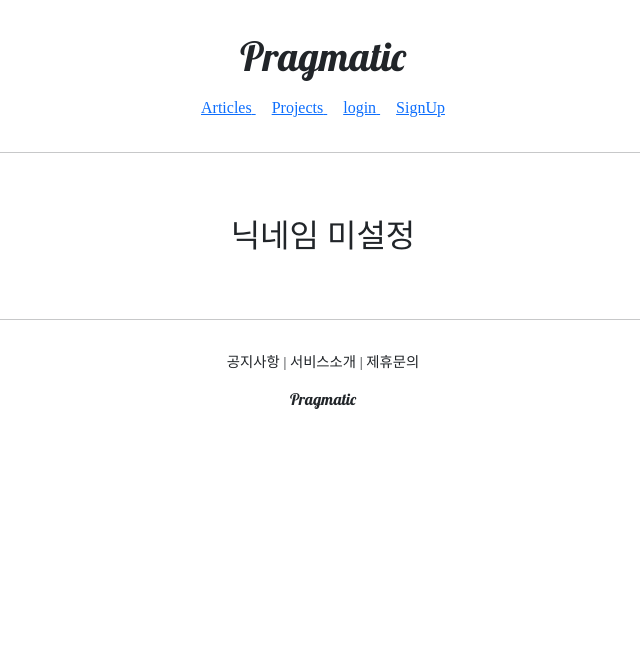
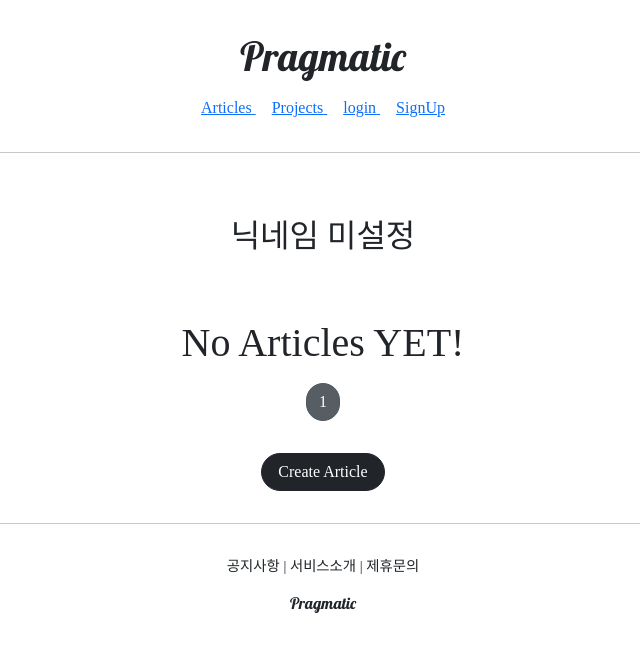
Before and after one commit to mingsungk/pragmatic, a Django app: page /accounts/detail/2 in a window 1280 px wide. Shown: the top 652 px of the page, without its empty margins (317-957 px from the left). Run offline with Django 3.2, Linux system fonts and the light colour scheme; data comes from the database, SQL or seed files in the repository; both versions use the stored data as it was after the commit; parts of the project's set-up code (start-up, migrations or seed data) failed here and were passed over; some libraries are stand-ins or nearby versions; some web fonts are replaced.

Commit message:
django course 41 commit

```diff
--- a/accountapp/templates/accountapp/detail.html
+++ b/accountapp/templates/accountapp/detail.html
@@ -47,6 +47,13 @@
             {% endif %}
 
         </div>
+
+        <div>
+
+            {% include 'snippets/list_fragment.html' with article_list=object_list %}
+
+        </div>
+
     </div>
 
 {% endblock %}
--- a/accountapp/views.py
+++ b/accountapp/views.py
@@ -9,10 +9,12 @@ from django.shortcuts import render
 from django.urls import reverse, reverse_lazy
 from django.utils.decorators import method_decorator
 from django.views.generic import CreateView, DetailView, UpdateView, DeleteView
+from django.views.generic.list import MultipleObjectMixin
 
 from accountapp.decorators import account_ownership_required
 from accountapp.forms import AccountUpdateForm
 from accountapp.models import HelloWorld
+from articleapp.models import Article
 
 has_ownership = [account_ownership_required, login_required]
 
@@ -39,11 +41,16 @@ class AccountCreateView(CreateView):
     success_url = reverse_lazy('accountapp:hello_world')
     template_name = 'accountapp/create.html'
 
-class AccountDetailView(DetailView):
+class AccountDetailView(DetailView, MultipleObjectMixin):
     model = User
     context_object_name = 'target_user'
     template_name = 'accountapp/detail.html'
 
+    paginate_by = 25
+
+    def get_context_data(self, **kwargs):
+        object_list = Article.objects.filter(writer=self.get_object())
+        return super(AccountDetailView, self).get_context_data(object_list=object_list, **kwargs)
 
 @method_decorator(has_ownership, 'get')
 @method_decorator(has_ownership, 'post')
--- a/articleapp/forms.py
+++ b/articleapp/forms.py
@@ -6,4 +6,4 @@ from articleapp.models import Article
 class ArticleCreationForm(ModelForm):
     class Meta:
         model = Article
-        fields = ['title', 'image', 'content']
+        fields = ['title', 'image', 'project', 'content']
--- a/articleapp/models.py
+++ b/articleapp/models.py
@@ -2,11 +2,12 @@ from django.contrib.auth.models import User
 from django.db import models
 
 # Create your models here.
-
+from projectapp.models import Project
 
 
 class Article(models.Model):
     writer = models.ForeignKey(User, on_delete=models.SET_NULL, related_name='article', null=True)
+    project = models.ForeignKey(Project, on_delete=models.SET_NULL, related_name='article', null=True)
 
     title = models.CharField(max_length=200, null=True)
     image = models.ImageField(upload_to='article/', null=False)
--- /dev/null
+++ b/templates/snippets/list_fragment.html
@@ -0,0 +1,52 @@
+{% load static %}
+
+
+<style>
+
+    .container {
+        padding: 0;
+        margin: 0, auto;
+    }
+
+    .container a {
+        width: 45%;
+        max-width: 250px;
+    }
+
+    .container div {
+      display: flex;
+      justify-content: center;
+      align-items: center;
+
+      border-radius: 1rem;
+    }
+
+    .container img {
+      width: 100%;
+      border-radius: 1rem;
+    }
+
+
+</style>
+    {% if article_list %}
+    <div class="container">
+        {% for article in article_list %}
+        <a href="{% url 'articleapp:detail' pk=article.pk %}">
+            {% include 'snippets/card.html' with article=article %}
+        </a>
+        {% endfor %}
+    </div>
+    <script src="{% static 'js/magicgrid.js' %}"></script>
+    {% else %}
+    <div class="text-center">
+        <h1>No Articles YET!</h1>
+    </div>
+    {% endif %}
+
+    {% include 'snippets/pagination.html' with page_obj=page_obj %}
+
+    <div style="text-align: center">
+        <a href="{% url 'articleapp:create' %}" class="btn btn-dark rounded-pill mt-3 mb-3 px-3">
+          Create Article
+        </a>
+    </div>
```
Also changed, not shown: projectapp/templates/projectapp/detail.html (+9 -0 lines), projectapp/views.py (+10 -1 lines), articleapp/migrations/0003_article_project.py (added), db.sqlite3.
